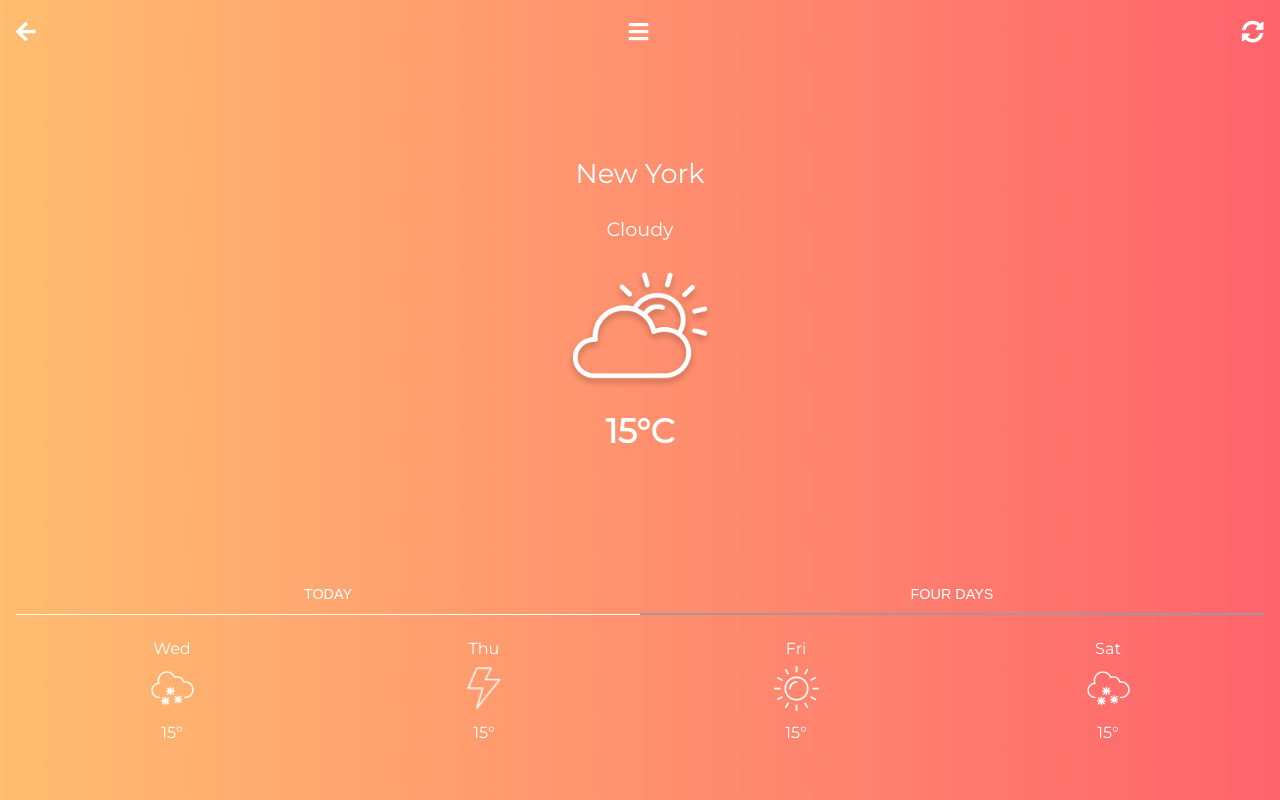
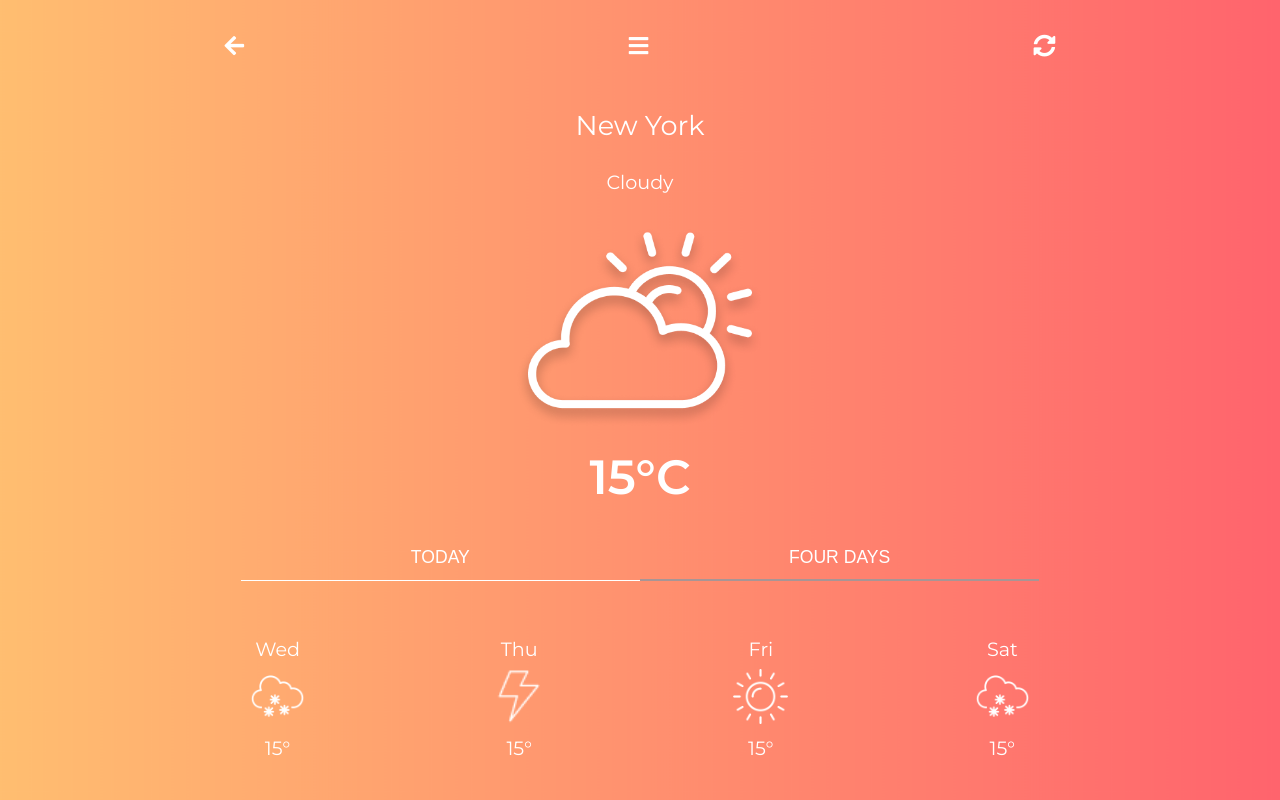
Before and after one commit to abuiko/weather, a plain HTML site: page weather.html in a window 1280 px wide. Drawn offline with Linux system fonts and the light colour scheme.

Commit message:
adapt weather page to desktop version

```diff
--- a/scss/_global.scss
+++ b/scss/base/_global.scss
@@ -22,11 +22,8 @@ body {
 
 .container {
     margin: auto;
-    max-width: 1200px;
-
+    max-width: 1440px;
 }
-
-
 
 // visibility
 
--- a/scss/_weather.scss
+++ b/scss/layout/_weather.scss
@@ -1,19 +1,30 @@
 //
-
-.weather {
+body {
     background-image: url('/dist/img/clear.jpg');
     background-position: center;
     background-size: cover;
+}
+
+.weather {
     min-height: 100vh;
     display: grid;
     grid-template-columns: 1fr;
     grid-template-rows: 0.2fr 1.5fr 0.8fr;
+    max-width: 1280px;
+    padding: 1rem;
+    margin: auto;
+
 
     &__btns {
         display: flex;
         justify-content: space-between;
         align-self: center;
         padding: 0rem 1rem;
+
+        @include breakpoint-up(large) {
+            justify-content: space-around;
+        }
+
 
         i {
             color: #fff;
@@ -23,6 +34,7 @@
 
     &__main {
         align-self: center;
+
 
         .stats {
             text-align: center;
@@ -41,12 +53,24 @@
 
             .main-icon {
                 width: 150px;
+
+                @include breakpoint-up(medium) {
+                    width: 200px;
+                }
+
+                @include breakpoint-up(large) {
+                    width: 250px;
+                }
             }
 
             #temp {
                 font-size: 2.1rem;
                 margin-top: 1rem;
                 margin-bottom: 0rem;
+
+                @include breakpoint-up(large) {
+                    font-size: 3rem;
+                }
 
             }
         }
@@ -55,11 +79,18 @@
     &__info {
         align-self: center;
 
+
         // margin-bottom: 3rem;
         .days-info {
             display: flex;
             justify-content: space-between;
             margin: 0rem 1rem;
+
+            @include breakpoint-up(large) {
+                width: 80%;
+                margin: auto;
+                justify-content: center;
+            }
 
             .today,
             .four-days {
@@ -72,6 +103,14 @@
                 color: #fff;
                 // font-weight: bold;
                 text-transform: uppercase;
+
+                @include breakpoint-up(large) {
+                    width: 40%;
+                    font-size: 1.1rem;
+                }
+
+
+
             }
 
             .today.active,
@@ -89,6 +128,11 @@
             justify-content: space-around;
             align-items: center;
             color: #fff;
+
+            @include breakpoint-up(large) {
+                width: 80%;
+                margin: 2rem auto 0rem;
+            }
         }
 
         .icon {
@@ -97,11 +141,20 @@
             p {
                 margin-top: 0.5rem;
                 margin-bottom: 0.5rem;
+
+                @include breakpoint-up(large) {
+                    font-size: 1.2rem;
+                }
             }
 
             img {
                 width: 45px;
                 height: 45px;
+
+                @include breakpoint-up(large) {
+                    width: 55px;
+                    height: 55px;
+                }
             }
         }
 
--- a/scss/styles.scss
+++ b/scss/styles.scss
@@ -1,4 +1,5 @@
-@import "media";
-@import "global";
-@import "menu";
-@import "weather";
+@import "mixins/media";
+
+@import "base/global";
+@import "layout/menu";
+@import "layout/weather";
--- a/weather.html
+++ b/weather.html
@@ -4,8 +4,9 @@
 <head>
     <meta charset="UTF-8">
     <meta name="viewport" content="width=device-width, initial-scale=1.0">
+
     <link rel="preconnect" href="https://fonts.gstatic.com">
-    <link href="https://fonts.googleapis.com/css2?family=Montserrat:wght@200;400&display=swap" rel="stylesheet">
+    <link href="https://fonts.googleapis.com/css2?family=Montserrat:wght@200;400;600&display=swap" rel="stylesheet">
     <link rel="stylesheet" href="https://cdnjs.cloudflare.com/ajax/libs/font-awesome/5.15.3/css/all.min.css"
         integrity="sha512-iBBXm8fW90+nuLcSKlbmrPcLa0OT92xO1BIsZ+ywDWZCvqsWgccV3gFoRBv0z+8dLJgyAHIhR35VZc2oM/gI1w=="
         crossorigin="anonymous" />
```
Also changed, not shown: index.html (+5 -4 lines), dist/css/styles.min.css, scss/components/_buttons.scss (added), scss/layout/_menu.scss (renamed from scss/_menu.scss), scss/mixins/_media.scss (renamed from scss/_media.scss), 1 other file.
